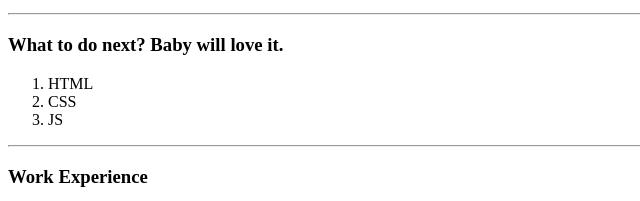
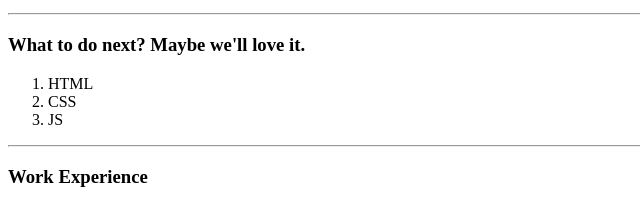
Before and after one commit to TalalAlenezi/testing, a plain HTML site: page index.html in a window 1280 px wide. Shown: the part 398-599 px from the top of the page, 0-640 px from the left. Drawn offline with Linux system fonts and the light colour scheme.

Commit message:
Update index.html

```diff
--- a/index.html
+++ b/index.html
@@ -36,7 +36,7 @@
       <li>DBD</li>
     </ul>
     <hr>
-    <h3>What to do next? Baby will love it.</h3>
+    <h3>What to do next? Maybe we'll love it.</h3>
     <ol>
       <li>HTML</li>
       <li>CSS</li>
```
